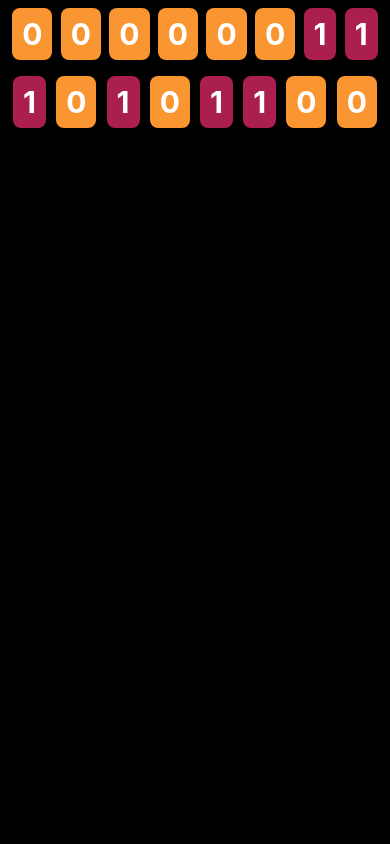
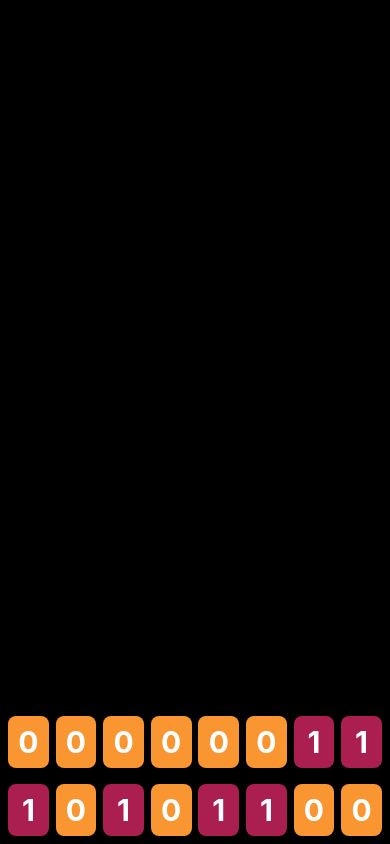
Before and after one commit to ghaiklor/binary-code, a React Native app: screen / in a window 390 px wide. Built offline with nearby package versions, Linux system fonts and the light colour scheme.

Commit message:
feature: implement adding new bit numbers during the game

```diff
--- a/src/components/BitGrid.js
+++ b/src/components/BitGrid.js
@@ -1,6 +1,15 @@
 import React from 'react';
-import {View} from 'react-native';
+import {StyleSheet, View} from 'react-native';
 import BitNumber from '../components/BitNumber';
+
+const styles = StyleSheet.create({
+  container: {
+    flex: 1,
+    flexDirection: 'column',
+    justifyContent: 'flex-end',
+    alignItems: 'stretch'
+  }
+});
 
 export class BitGrid extends React.Component {
   componentDidMount() {
@@ -8,8 +17,15 @@ export class BitGrid extends React.Component {
   }
 
   onPress(numberIndex, bitIndex) {
-    console.log(numberIndex);
-    console.log(bitIndex);
+    const {field} = this.state;
+    const number = field[numberIndex];
+    const bits = parseInt(number, 10).toString(2).padStart(8, '0').split('').map(Number);
+
+    bits[bitIndex] = 1;
+
+    field[numberIndex] = parseInt(bits.join(''), 10);
+
+    this.setState({field});
   }
 
   scheduleNextNumber() {
@@ -18,6 +34,8 @@ export class BitGrid extends React.Component {
     field.push(Math.floor(Math.random() * 255));
 
     this.setState({field});
+
+    setTimeout(this.scheduleNextNumber.bind(this), 3000);
   }
 
   state = {
@@ -26,13 +44,9 @@ export class BitGrid extends React.Component {
 
   render() {
     const {field} = this.state;
-    const numbers = field.map((number, i) => <BitNumber number={number} onPress={this.onPress.bind(this, i)}/>);
+    const numbers = field.map((number, i) => <BitNumber key={i} number={number} onPress={this.onPress.bind(this, i)}/>);
 
-    return (
-      <View>
-        {numbers}
-      </View>
-    );
+    return <View style={styles.container}>{numbers}</View>;
   }
 }
 
--- a/src/components/BitNumber.js
+++ b/src/components/BitNumber.js
@@ -6,7 +6,7 @@ import Tile from '../components/Tile';
 const styles = StyleSheet.create({
   container: {
     flexDirection: 'row',
-    justifyContent: 'space-around',
+    justifyContent: 'space-between',
     alignItems: 'center',
     margin: 8
   }
@@ -16,7 +16,7 @@ export class BitNumber extends React.Component {
   render() {
     const {number, onPress} = this.props;
     const bits = parseInt(number, 10).toString(2).padStart(8, '0').split('').map(Number);
-    const tiles = bits.map((bit, i) => <Tile bit={bit} onPress={() => onPress(i)}/>);
+    const tiles = bits.map((bit, i) => <Tile key={i} bit={bit} onPress={() => onPress(i)}/>);
 
     return <View style={styles.container}>{tiles}</View>;
   }
--- a/src/components/Tile.js
+++ b/src/components/Tile.js
@@ -1,6 +1,8 @@
 import React from 'react';
-import {Text, View, StyleSheet, TouchableOpacity} from 'react-native';
+import {Text, View, StyleSheet, TouchableOpacity, Dimensions} from 'react-native';
 import PropTypes from 'prop-types';
+
+const {width: WINDOW_WIDTH} = Dimensions.get('window');
 
 const styles = StyleSheet.create({
   container: {
@@ -9,7 +11,8 @@ const styles = StyleSheet.create({
     borderRadius: 8,
     padding: 8,
     paddingRight: 10,
-    paddingLeft: 10
+    paddingLeft: 10,
+    width: WINDOW_WIDTH / 8 - 8
   },
   bitL: {
     backgroundColor: 'rgb(250, 150, 50)'
```
